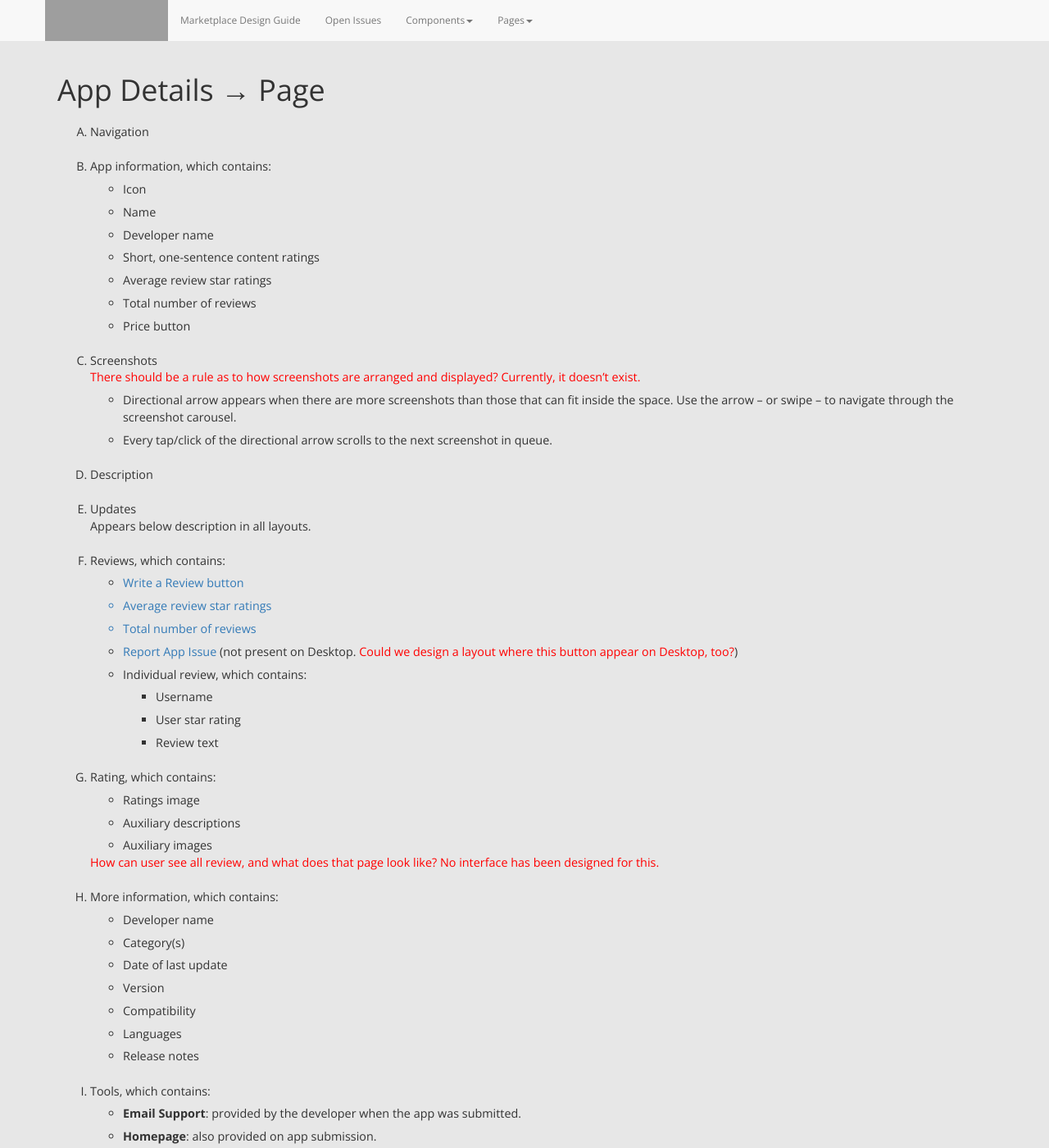
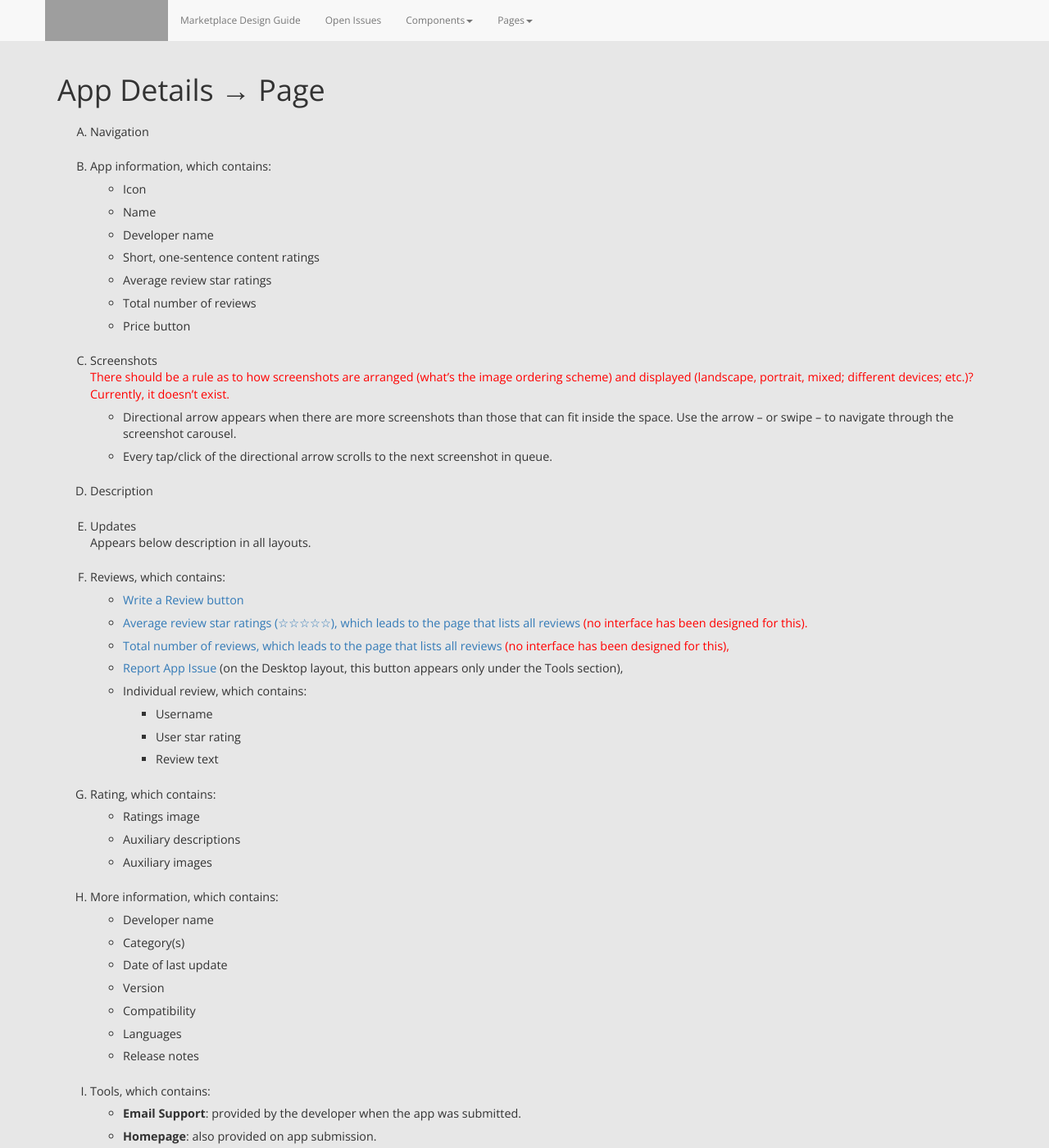
Before and after one commit to MarketplaceUX/marketplace-style-guides, a Jekyll site: the page built from app-details-page.html, in a window 1280 px wide and 1400 px high. Shown: the whole window at 82% size. Built offline with Jekyll 4.4.1, drawn with Linux system fonts in a browser that asks for light colours; nearby versions of some CDN libraries; grey boxes are pictures that could not be loaded.

Commit message:
Added App Details -> Write a Review spec page

```diff
--- a/app-details-page.html
+++ b/app-details-page.html
@@ -22,7 +22,7 @@ multipage: false
   			  </ul>
   			</li>
   			<li>Screenshots<br/>
-  			<span class="warning">There should be a rule as to how screenshots are arranged and displayed? Currently, it doesn’t exist.</span>
+  			<span class="warning">There should be a rule as to how screenshots are arranged (what’s the image ordering scheme) and displayed (landscape, portrait, mixed; different devices; etc.)? Currently, it doesn’t exist.</span>
     			<ul>
     			  <li>Directional arrow appears when there are more screenshots than those that can fit inside the space. Use the arrow – or swipe – to navigate through the screenshot carousel.</li>
     			  <li>Every tap/click of the directional arrow scrolls to the next screenshot in queue.</li>
@@ -33,10 +33,10 @@ multipage: false
         Appears below description in all layouts.</li>
         <li>Reviews, which contains:
           <ul>
-            <li><a href="app-details-review.html">Write a Review button</li>
-            <li>Average review star ratings</li>
-            <li>Total number of reviews</li>
-            <li><a href="app-details-issue.html">Report App Issue</a> (not present on Desktop. <span class="warning">Could we design a layout where this button appear on Desktop, too?</span>)</li>
+            <li><a href="app-details-review-write.html">Write a Review button</li>
+            <li>Average review star ratings (&star;&star;&star;&star;&star;), which leads to the page that <a href="app-details-review-view.html">lists all reviews <span class="warning">(no interface has been designed for this).</span></li>
+            <li>Total number of reviews, which leads to the page that <a href="app-details-review-view.html">lists all reviews</a> <span class="warning">(no interface has been designed for this),</span></li>
+            <li><a href="app-details-issue.html">Report App Issue</a> (on the Desktop layout, this button appears only under the Tools section),</li>
             <li>Individual review, which contains:
               <ul>
                 <li>Username</li>
@@ -52,7 +52,6 @@ multipage: false
             <li>Auxiliary descriptions</li>
             <li>Auxiliary images</li>
           </ul>
-        <span class="warning">How can user see all review, and what does that page look like? No interface has been designed for this.</span>
         </li>
         <li>More information, which contains:
           <ul>
```
Also changed, not shown: app-details-review-write.html (added, +38 -0 lines).
